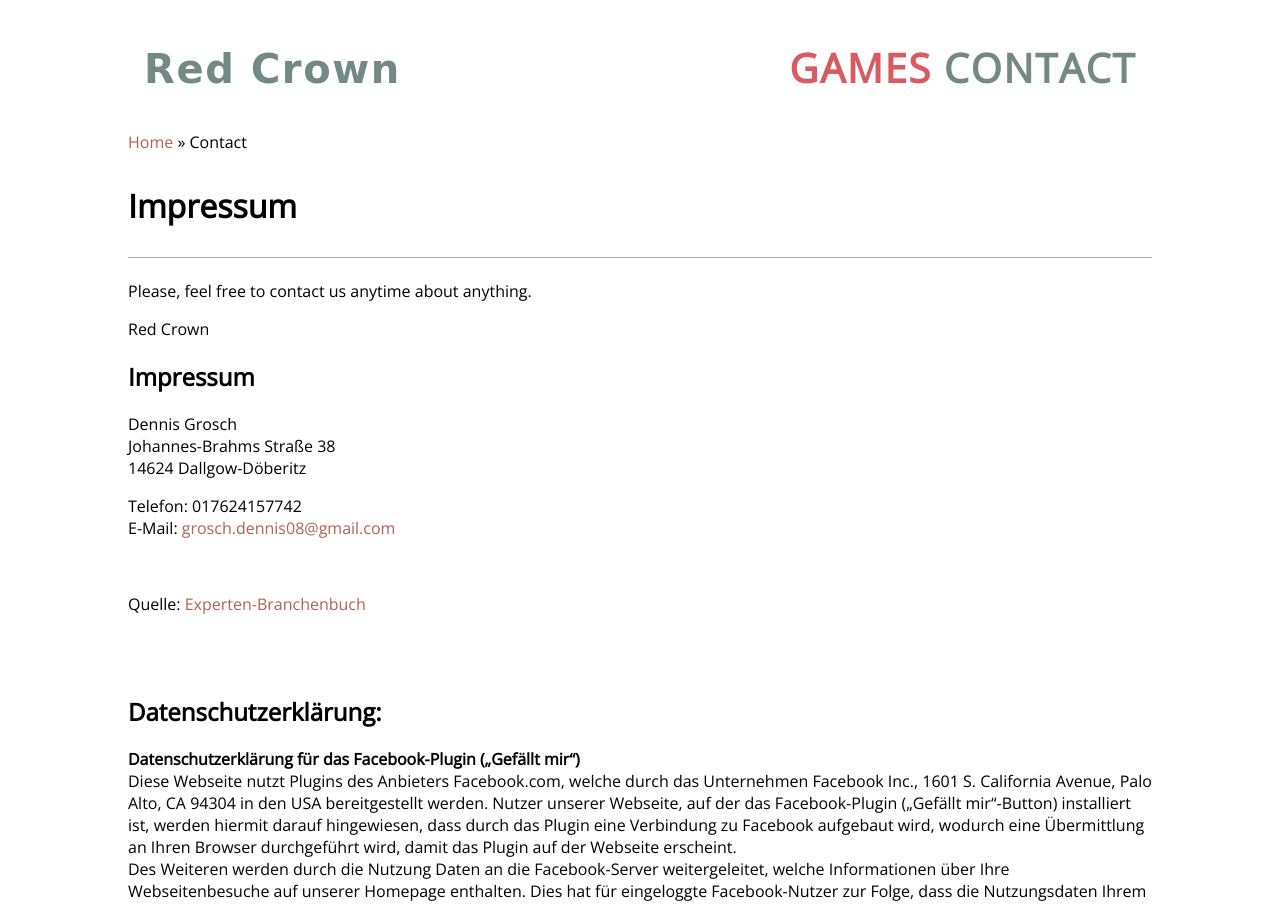
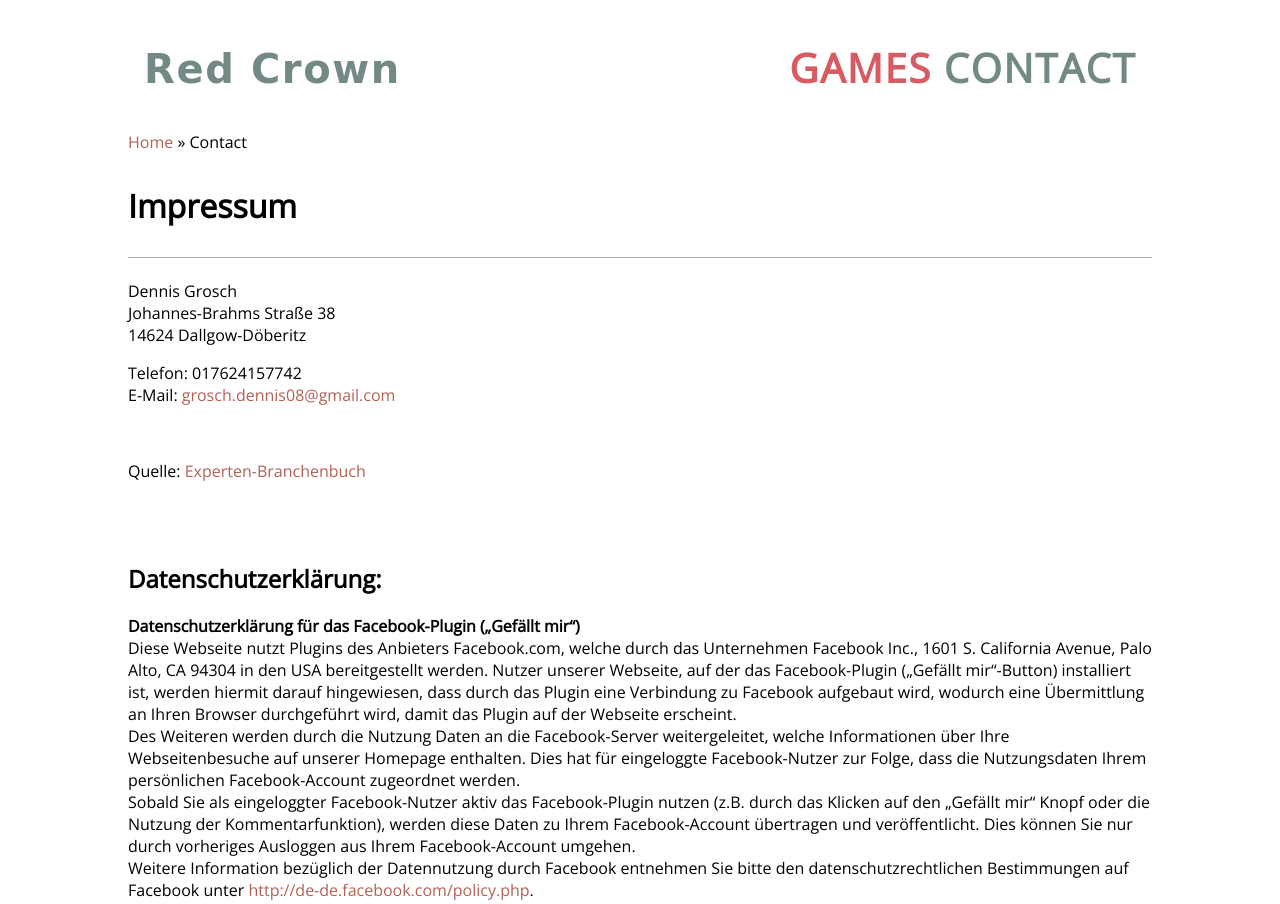
Before and after one commit to HeaDTy/HeaDTy.github.io, a plain HTML site: page impressum.html in a window 1280 px wide. Shown: the top 904 px of the page. Drawn offline with nearby package versions, Linux system fonts and the light colour scheme; a web font is replaced by a local one.

Commit message:
Update impressum.html

```diff
--- a/impressum.html
+++ b/impressum.html
@@ -26,9 +26,6 @@
   <div class="content contact-header">
     <p><a href="index.html">Home</a> » Contact</p>
     <h1> Impressum </h1>
-    <p>Please, feel free to contact us anytime about anything.</p>
-    <p>Red Crown<br></p>
-    <h2>Impressum</h2>
 <p>Dennis Grosch<br />
 Johannes-Brahms Straße 38<br />14624 Dallgow-Döberitz</p>
 <p>Telefon: 017624157742<br />
```
